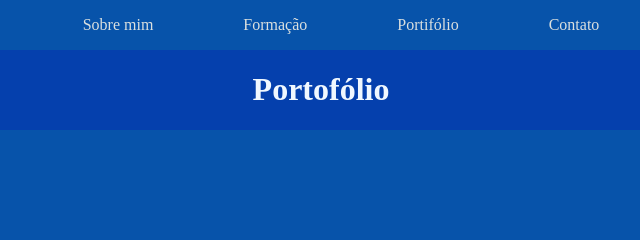
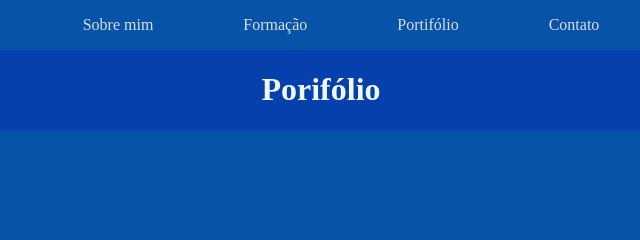
Before and after one commit to Christian-DM/ChristianMorales.github.io, a plain HTML site: page portifolio.html in a window 1280 px wide. Shown: the top 240 px of the page, 319-959 px from the left. Drawn offline with Linux system fonts and the light colour scheme.

Commit message:
Update portifolio.html

```diff
--- a/portifolio.html
+++ b/portifolio.html
@@ -98,7 +98,7 @@
     </nav>
     <header class="container">
         <h1>
-            Portofólio
+            Porifólio
         </h1>
     </header>
     <section class="principal">
```
